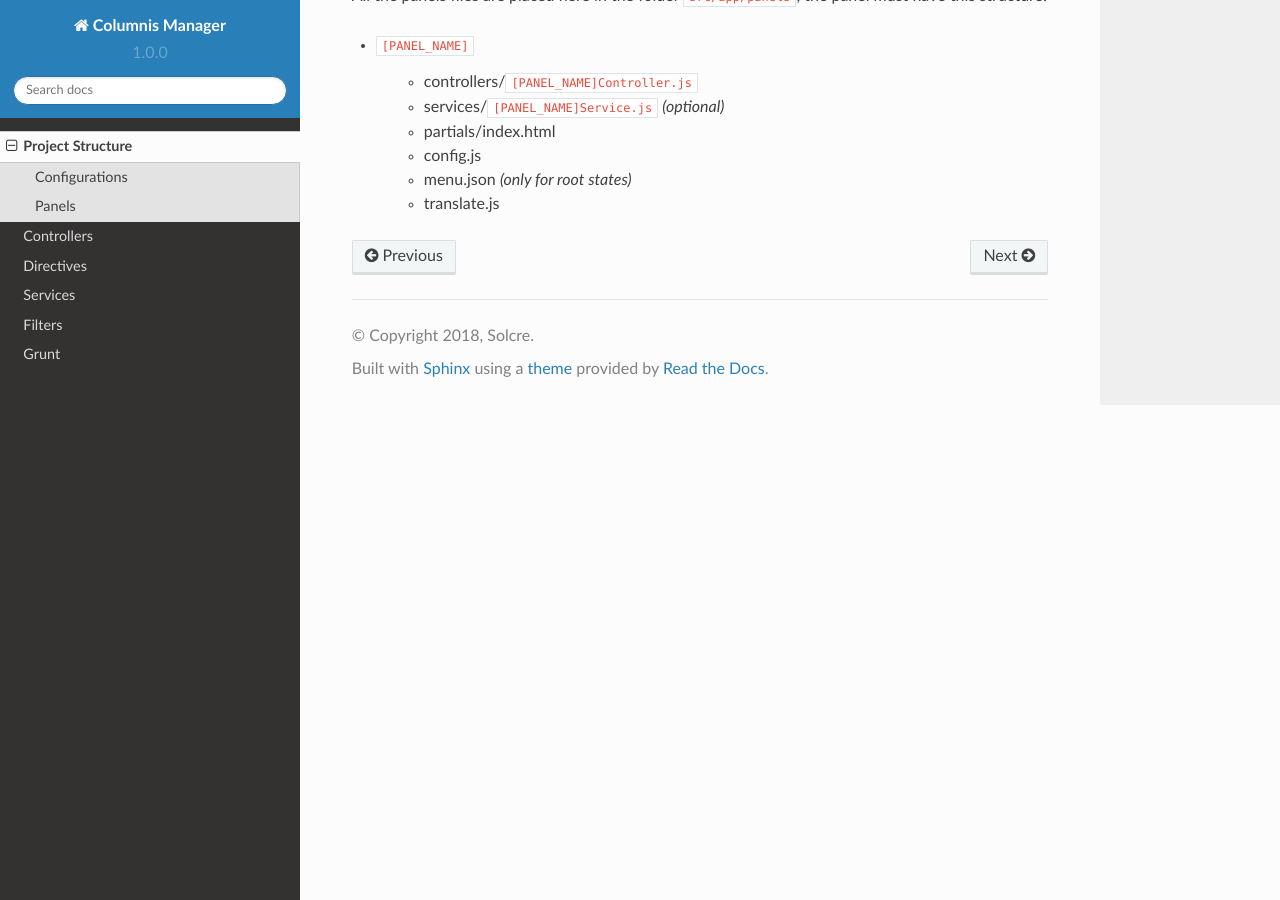
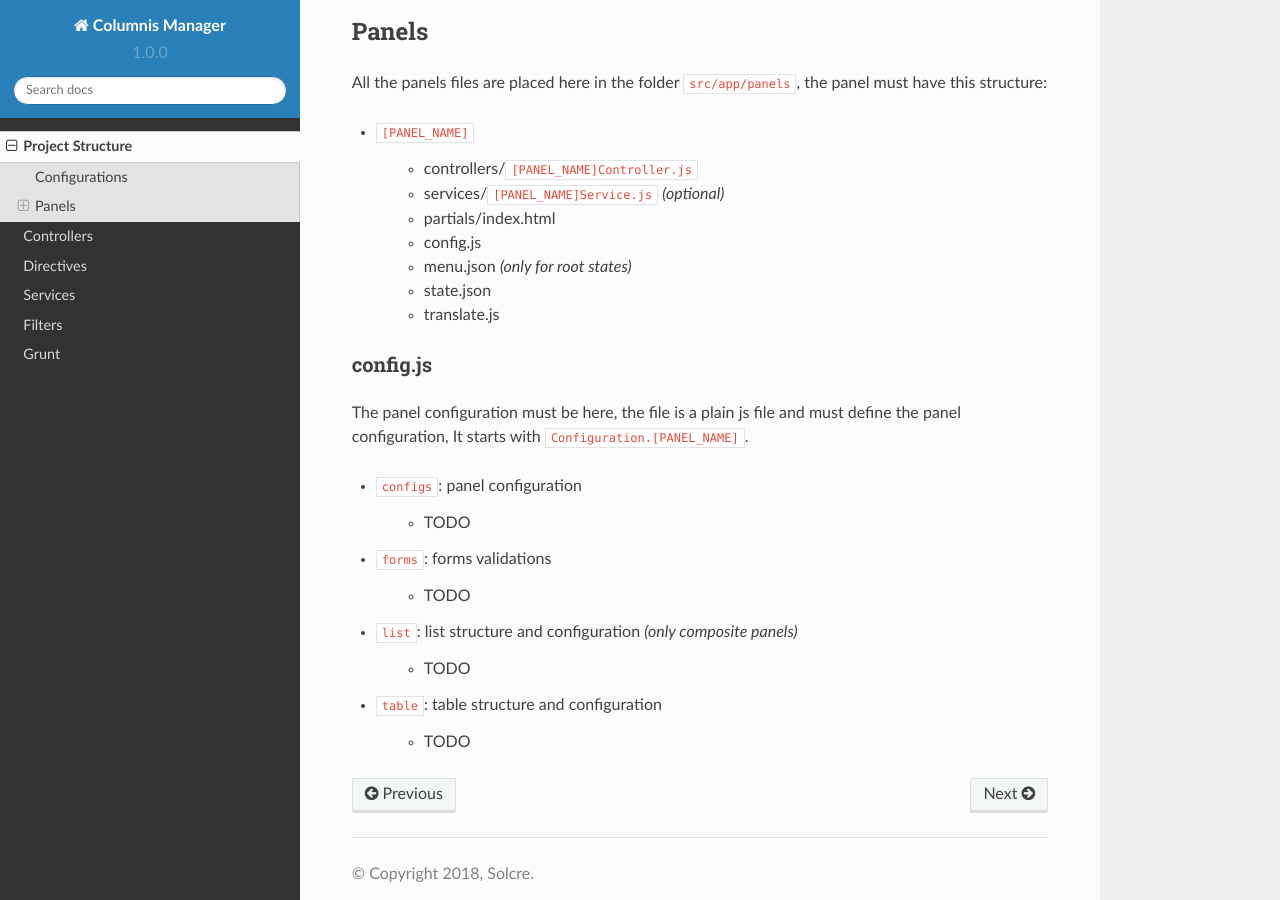
Before and after one commit to solcre-org/columnis-manager-doc, a Sphinx documentation site: the page built from source/structure.rst, in a window 1280 px wide and 900 px high, scrolled down 1046 px. Built offline with Sphinx 7.4.7 and the Read the Docs theme 2.0.0, drawn with Linux system fonts in a browser that asks for light colours; some of the changed text lies outside the part shown.

Commit message:
doc(structure): structure documentation updated

```diff
--- a/source/structure.rst
+++ b/source/structure.rst
@@ -14,6 +14,9 @@
             - ``interceptors/``: core http interceptors
             - ``partials/``: directives and generic html partials
             - ``services/``: core and helper services
+    - ``images/``: image and icons assets
+    - ``scripts/``: bower dependencies
+    - ``scss/``: sass styles generated into css folder
 
 Configurations
 --------------
@@ -39,4 +42,18 @@
     - partials/index.html
     - config.js
     - menu.json `(only for root states)`
+    - state.json
     - translate.js
+
+config.js
+~~~~~~~~~
+The panel configuration must be here, the file is a plain js file and must define the panel configuration, It starts with ``Configuration.[PANEL_NAME]``.
+
+* ``configs``: panel configuration
+    * TODO
+* ``forms``: forms validations
+    * TODO
+* ``list``: list structure and configuration `(only composite panels)`
+    * TODO
+* ``table``: table structure and configuration
+    * TODO
```
Also changed, not shown: 5 other files.
